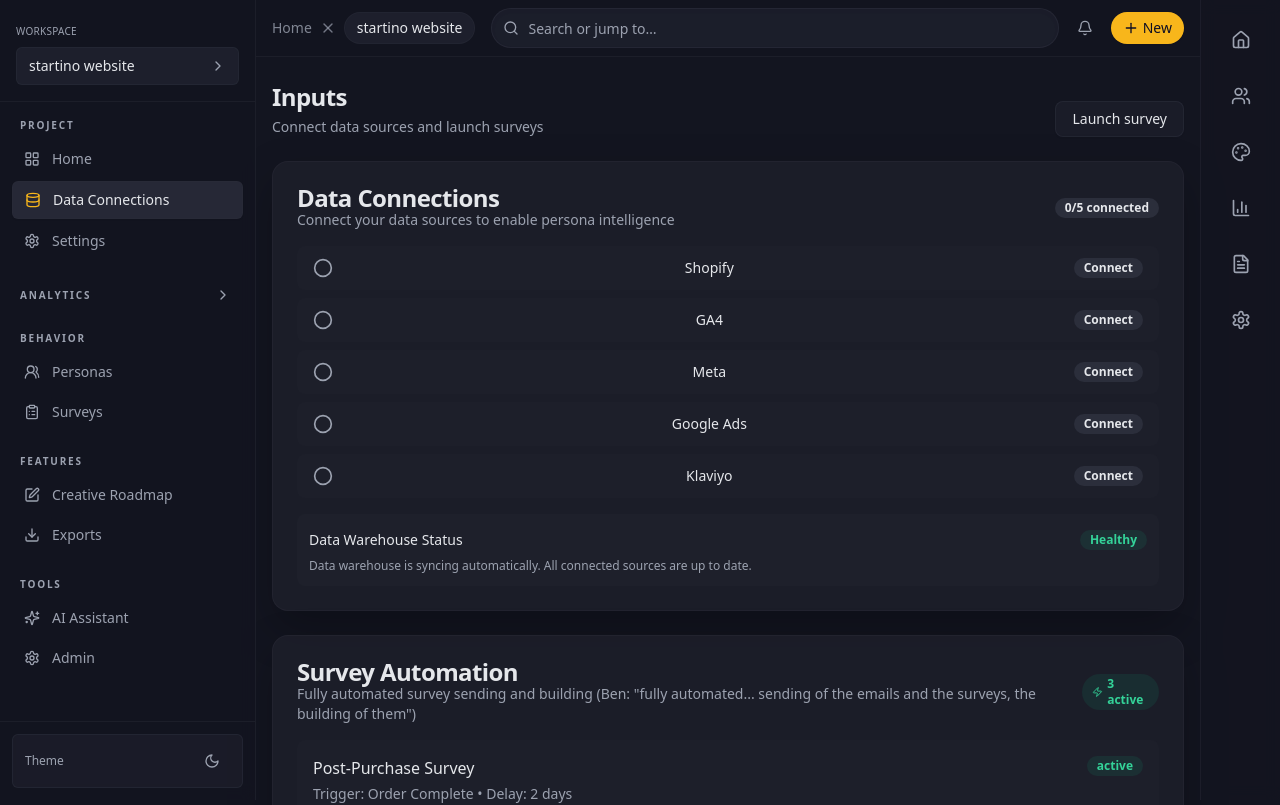
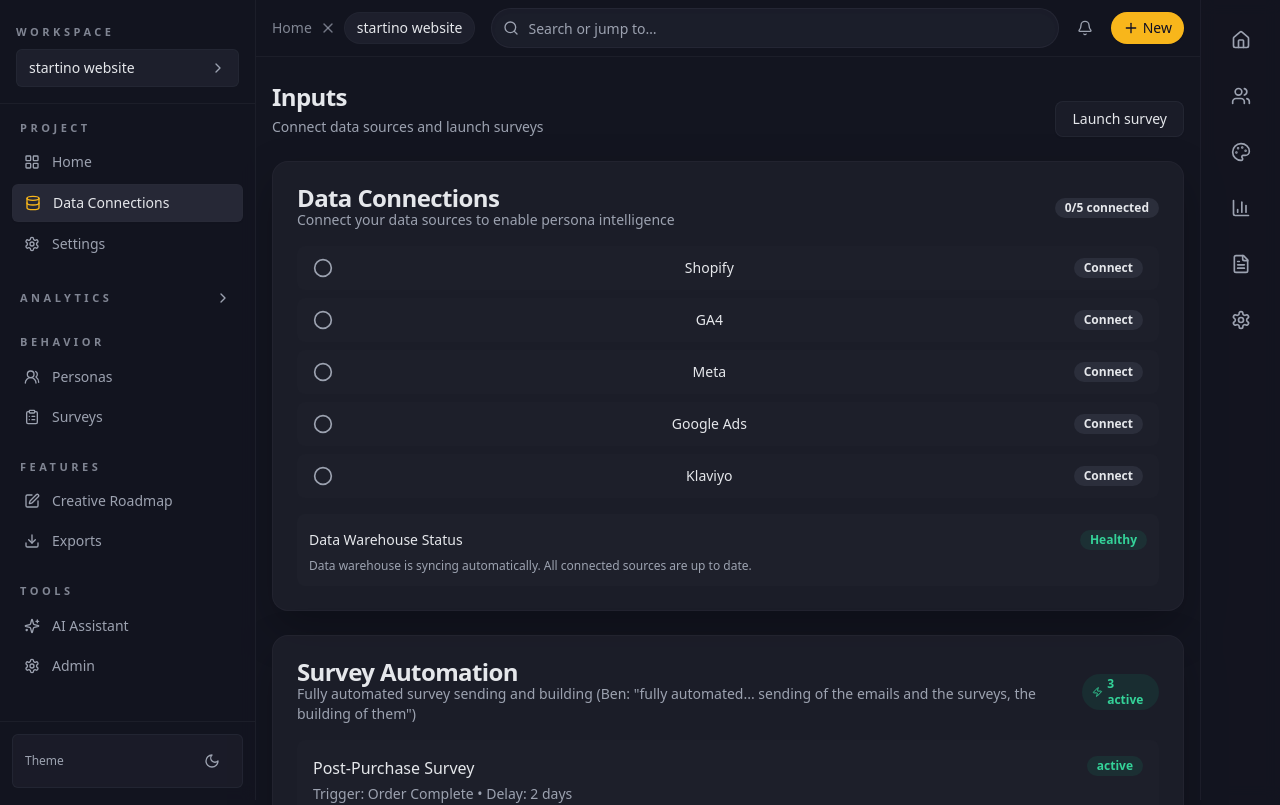
Before and after one commit to startino/ben-macpherson, a React (Vite) app: page /ben-macpherson/inputs in a window 1280 px wide. Shown: the top 805 px of the page. Built offline with nearby package versions, Linux system fonts and the light colour scheme.

Commit message:
fix(ui): improve sidebar section readability

```diff
--- a/src/components/layout/Sidebar.tsx
+++ b/src/components/layout/Sidebar.tsx
@@ -115,7 +115,7 @@
 	return (
 		<aside className="fixed inset-y-0 left-0 z-40 hidden w-64 bg-background/95 backdrop-blur supports-[backdrop-filter]:bg-background/80 border-r border-border/40 md:flex md:flex-col">
 			<div className="border-b border-border/40 px-4 pb-4 pt-6">
-				<div className="text-[10px] uppercase tracking-wide text-muted-foreground">Workspace</div>
+		<div className="text-[11px] font-semibold uppercase tracking-[0.32em] text-muted-foreground/80">Workspace</div>
 				<button className="mt-2 flex w-full items-center justify-between rounded-md border border-border/50 bg-secondary/60 px-3 py-2 text-sm font-medium text-foreground transition-colors hover:bg-secondary">
 					<span>startino website</span>
 					<ChevronRight className="h-4 w-4 text-muted-foreground" />
@@ -128,7 +128,7 @@
 						const activeInSection = items.some(({ to }) => pathname === to || pathname.startsWith(to))
 						return (
 							<div key={group}>
-								<div className="mb-2 flex items-center justify-between px-2 text-[10px] font-semibold uppercase tracking-[0.18em] text-muted-foreground">
+					<div className="mb-2 flex items-center justify-between px-2 text-[11px] font-semibold uppercase tracking-[0.32em] text-muted-foreground/80">
 									<span>{group}</span>
 									{collapsible && (
 										<button
```
